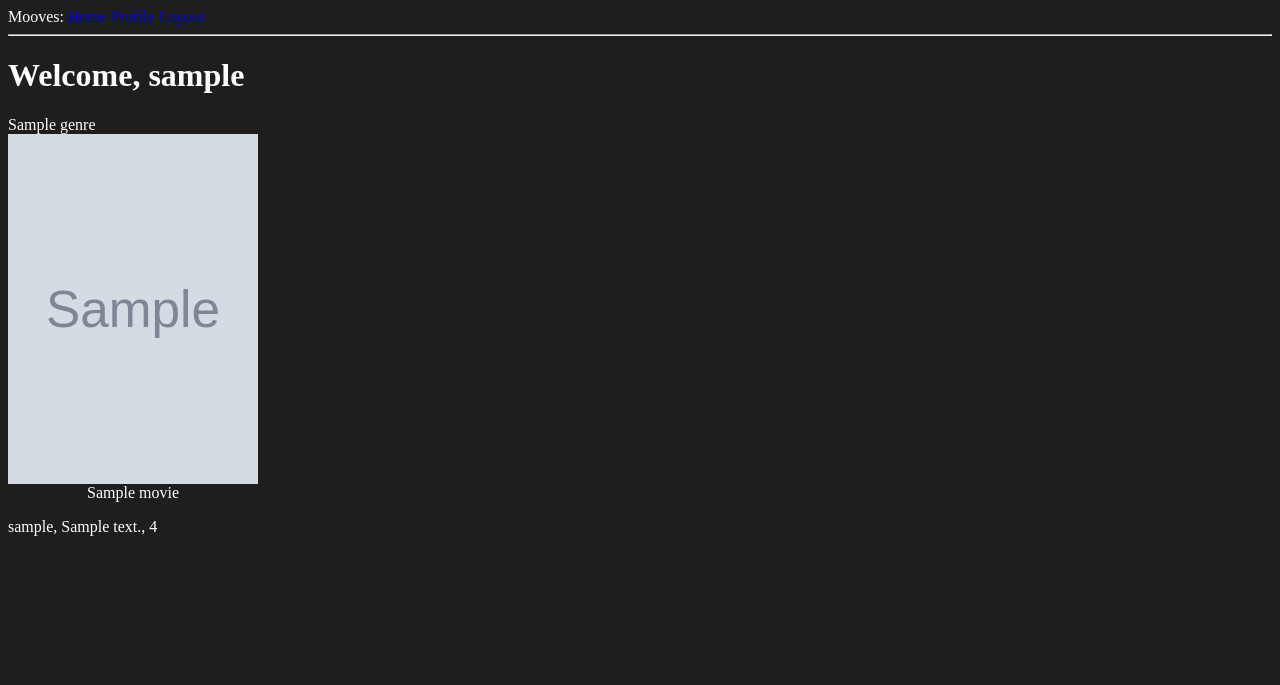
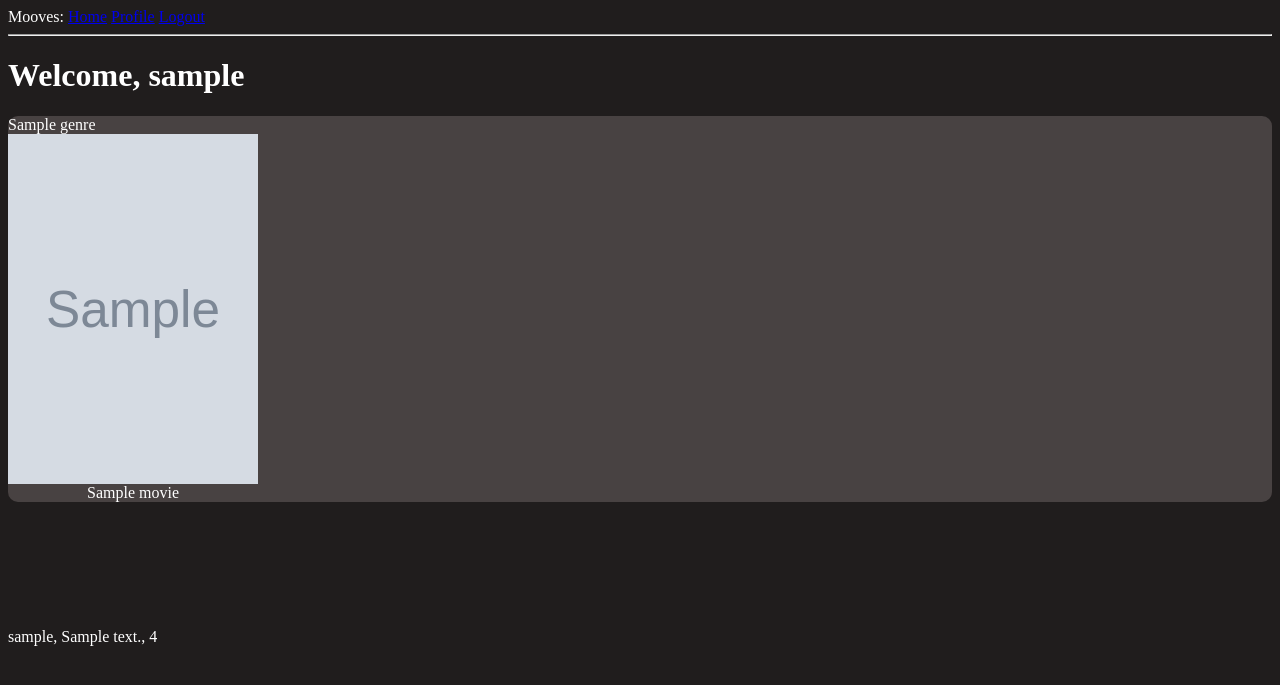
Before and after one commit to IkBenJur/mooves, a Flask app: page / in a window 1280 px wide. Shown: the top 685 px of the page. Run offline with Flask 3, Linux system fonts and the light colour scheme; a user stored in the database is signed in; tables that the repository leaves empty hold one stand-in row (values such as "Sample post"); grey boxes marked "Sample" are stand-in pictures; parts of the project's set-up code (start-up, migrations or seed data) failed here and were passed over.

Commit message:
Added styling to genre div

```diff
--- a/app/static/css/index.css
+++ b/app/static/css/index.css
@@ -1,6 +1,12 @@
 body{
     background-color: 201D1D;
     color: white;
+}
+
+.genre {
+    background-color: 484242;
+    border-radius: 10px;
+    margin-bottom: 10%;
 }
 
 .genre-slider {
```
